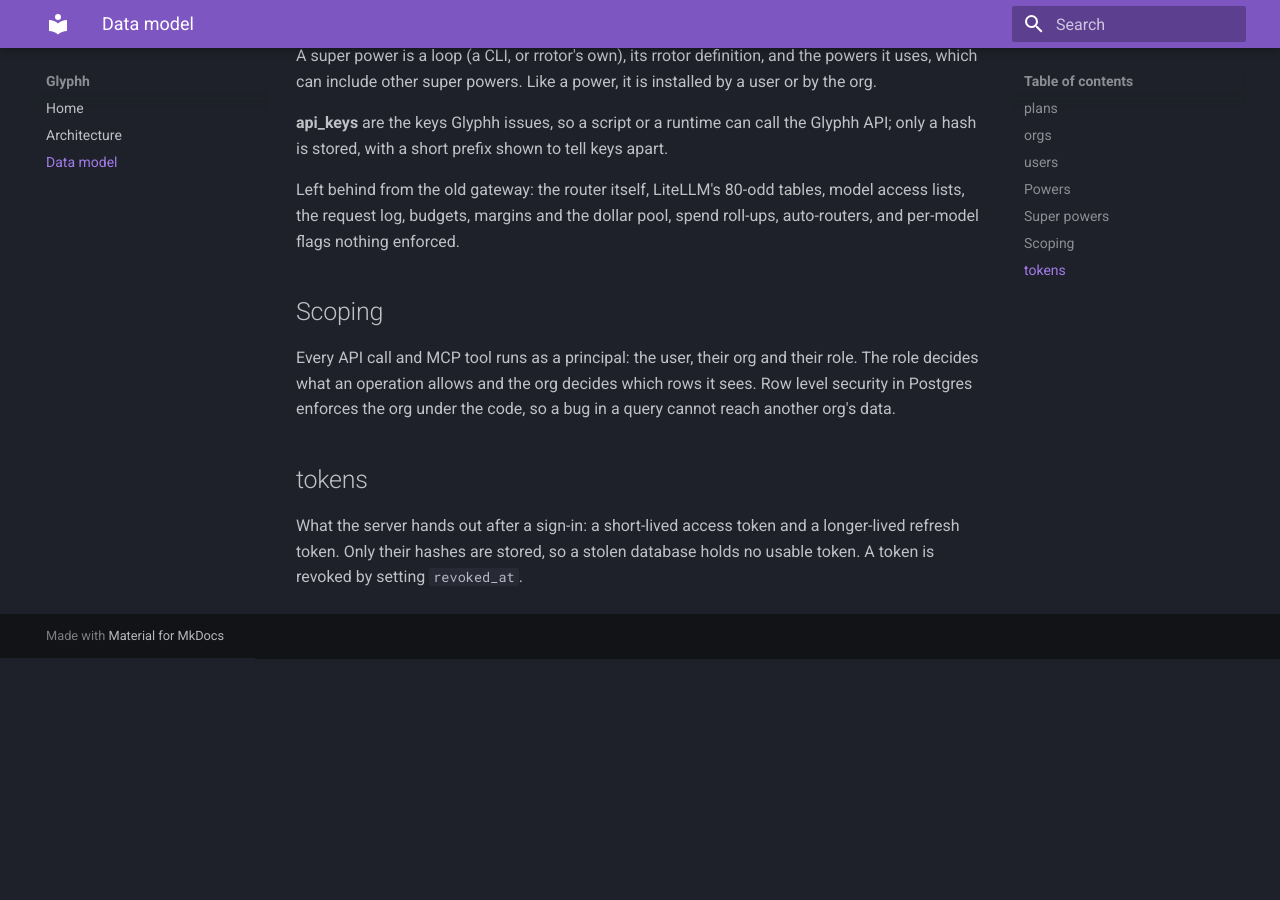
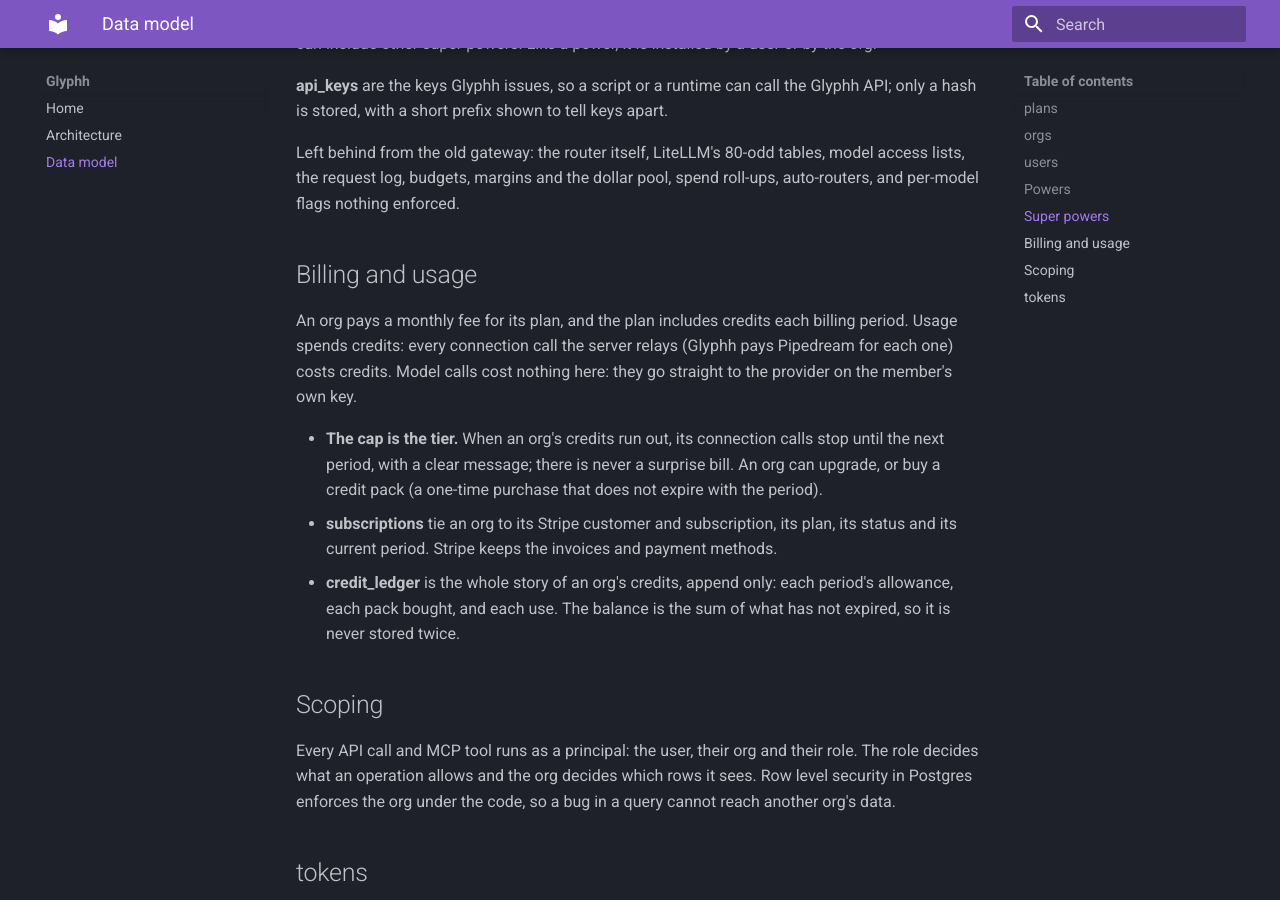
Before and after one commit to glyphh-ai/server, an MkDocs documentation site: the page built from docs/data-model.md, in a window 1280 px wide and 900 px high, scrolled down 2678 px. Built offline with MkDocs 1.6.1 and Material for MkDocs 9.7.7, drawn with Linux system fonts in a browser that asks for light colours; before the commit the page ends 3336 px from its top, so only the background shows below that.

Commit message:
Data model: billing and usage, a monthly plan with capped credits, and the credit ledger
Co-Authored-By: Claude Opus 5.5 <noreply@anthropic.com>

```diff
--- a/docs/data-model.md
+++ b/docs/data-model.md
@@ -20,6 +20,9 @@ erDiagram
     powers ||--o| tasks : "is a"
     powers ||--o| plugins : "is a"
     orgs ||--o{ api_keys : "issues"
+    orgs ||--o| subscriptions : "pays through"
+    plans ||--o{ subscriptions : "sold as"
+    orgs ||--o{ credit_ledger : "earns and spends"
 
     plans {
         uuid id PK
@@ -27,6 +30,7 @@ erDiagram
         int price_cents "per month"
         text stripe_price_id UK "null for Free and Enterprise"
         int max_seats "null = no limit"
+        int monthly_credits "included each billing period"
         bool active
         int sort
         timestamptz created_at
@@ -116,6 +120,30 @@ erDiagram
         uuid uses_super_power_id FK "another super power it calls (exactly one of the two)"
     }
 
+    subscriptions {
+        uuid id PK
+        uuid org_id FK, UK
+        uuid plan_id FK
+        text stripe_customer_id UK
+        text stripe_subscription_id UK "null on Free"
+        text status "trialing, active, past_due, canceled"
+        timestamptz current_period_start
+        timestamptz current_period_end
+        timestamptz created_at
+        timestamptz updated_at
+    }
+
+    credit_ledger {
+        uuid id PK
+        uuid org_id FK
+        uuid user_id FK "who spent it; null for allowances and purchases"
+        text entry "allowance, purchase, usage"
+        int credits "plus for allowance and purchase, minus for usage"
+        text source "connection:gmail, a Stripe payment id, ..."
+        timestamptz expires_at "the period's end for an allowance; null for a purchase"
+        timestamptz created_at
+    }
+
     api_keys {
         uuid id PK
         uuid org_id FK
@@ -198,6 +226,14 @@ A super power is a loop (a CLI, or rrotor's own), its rrotor definition, and the
 
 Left behind from the old gateway: the router itself, LiteLLM's 80-odd tables, model access lists, the request log, budgets, margins and the dollar pool, spend roll-ups, auto-routers, and per-model flags nothing enforced.
 
+## Billing and usage
+
+An org pays a monthly fee for its plan, and the plan includes credits each billing period. Usage spends credits: every connection call the server relays (Glyphh pays Pipedream for each one) costs credits. Model calls cost nothing here: they go straight to the provider on the member's own key.
+
+- **The cap is the tier.** When an org's credits run out, its connection calls stop until the next period, with a clear message; there is never a surprise bill. An org can upgrade, or buy a credit pack (a one-time purchase that does not expire with the period).
+- **subscriptions** tie an org to its Stripe customer and subscription, its plan, its status and its current period. Stripe keeps the invoices and payment methods.
+- **credit_ledger** is the whole story of an org's credits, append only: each period's allowance, each pack bought, and each use. The balance is the sum of what has not expired, so it is never stored twice.
+
 ## Scoping
 
 Every API call and MCP tool runs as a principal: the user, their org and their role. The role decides what an operation allows and the org decides which rows it sees. Row level security in Postgres enforces the org under the code, so a bug in a query cannot reach another org's data.
```
